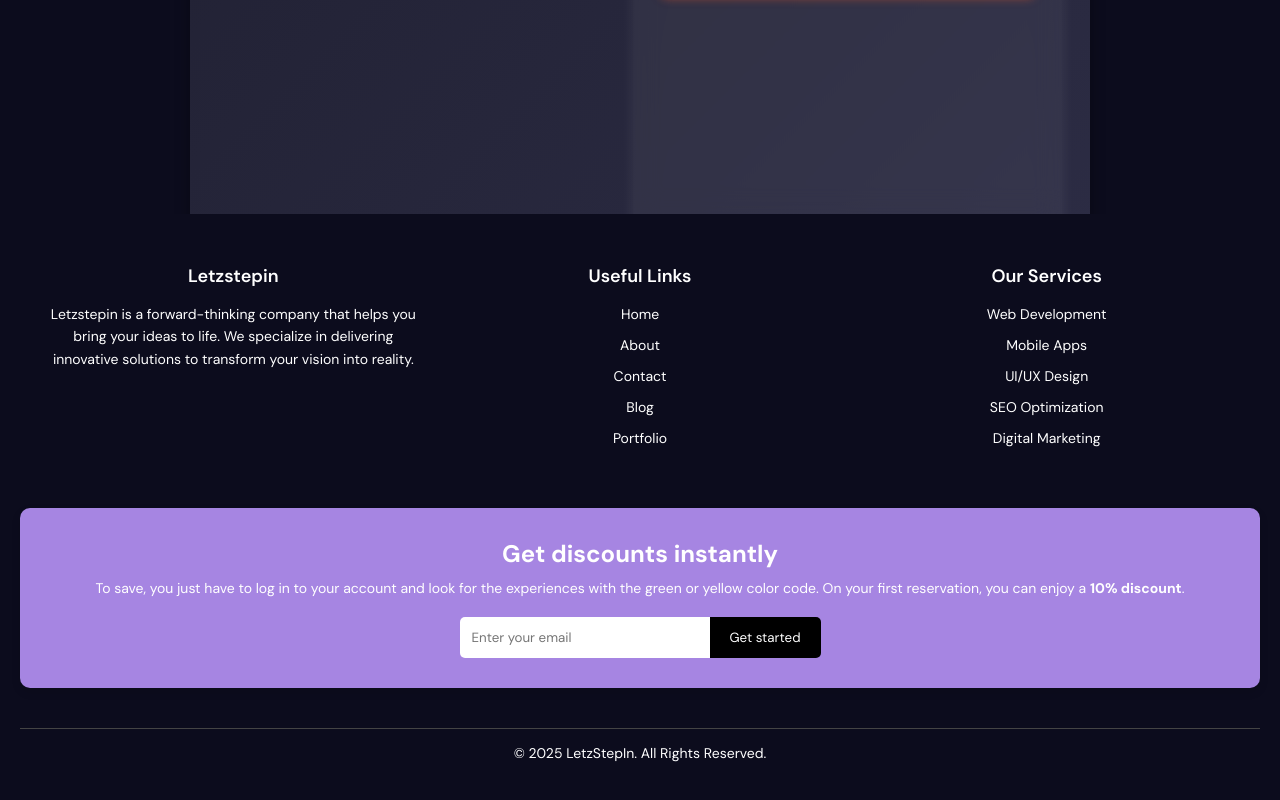
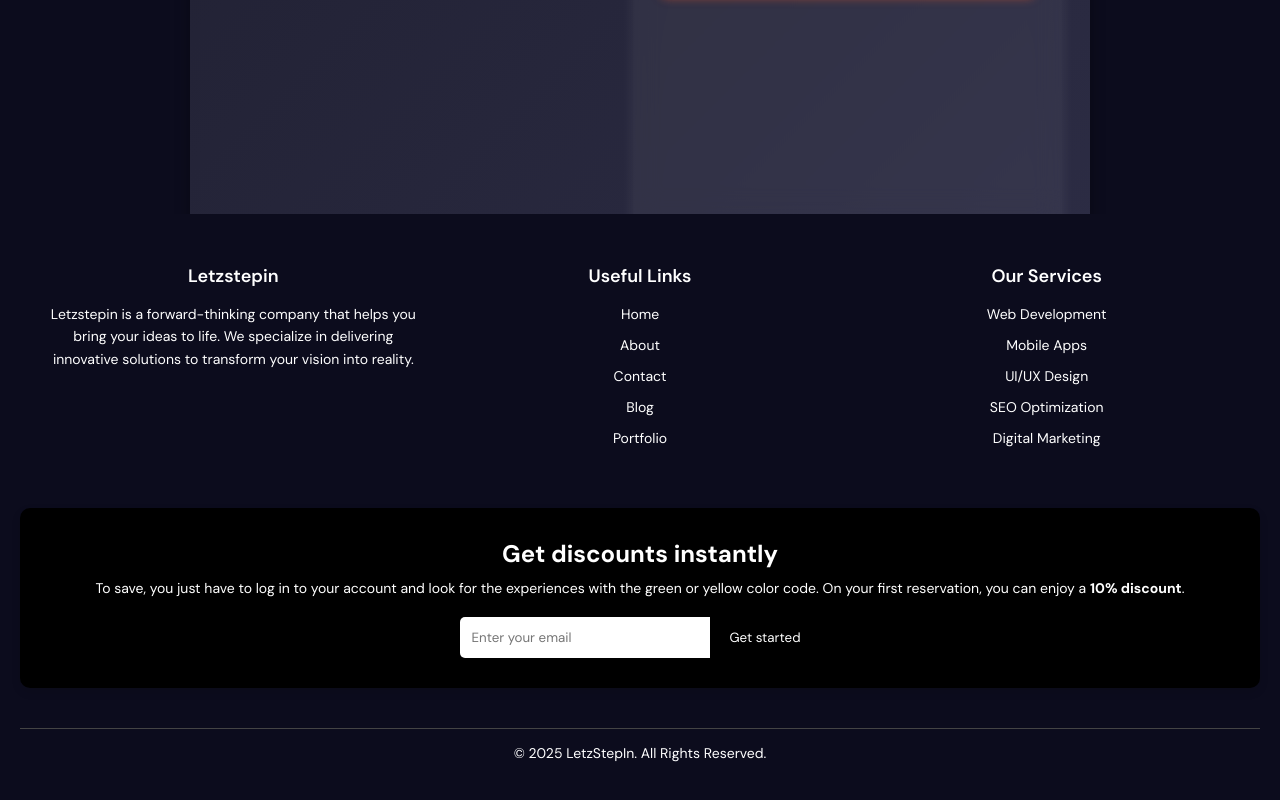
Before and after one commit to rahulthakurofficial/Virtual_Letzstepin, a React (Vite) app in the folder frontend/: page / in a window 1280 px wide. Shown: the part 5677-6477 px from the top of the page. Built offline with nearby package versions, Linux system fonts and the light colour scheme.

Commit message:
footer color change

```diff
--- a/frontend/src/components/Footer/Footer.scss
+++ b/frontend/src/components/Footer/Footer.scss
@@ -86,7 +86,7 @@ body {
 
 // Discount Box Styling
 .discount-box {
-  background-color: #a685e2;
+  background-color: black;
   padding: 30px;
   border-radius: 10px;
   max-width: 1300px;
```
